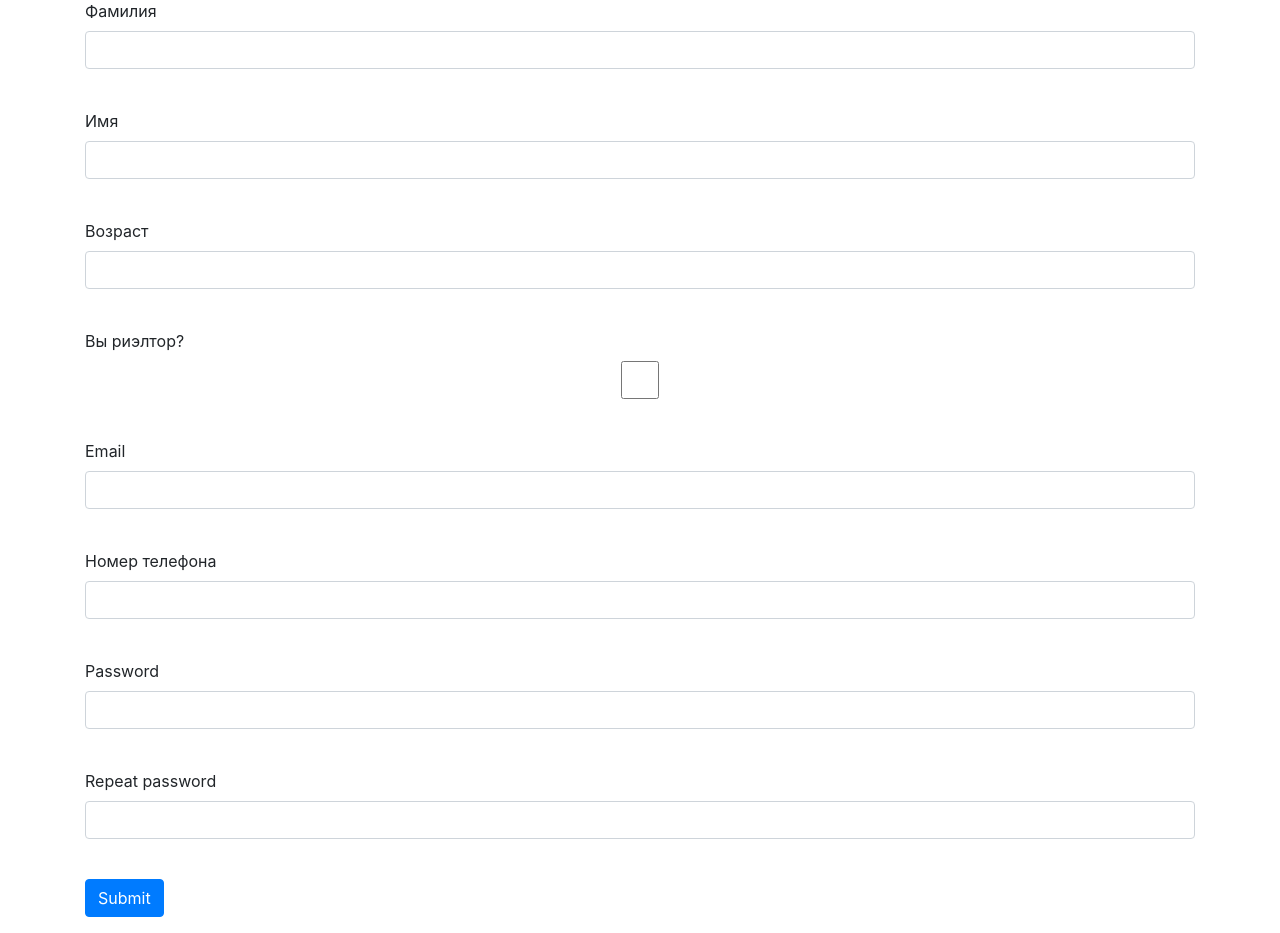
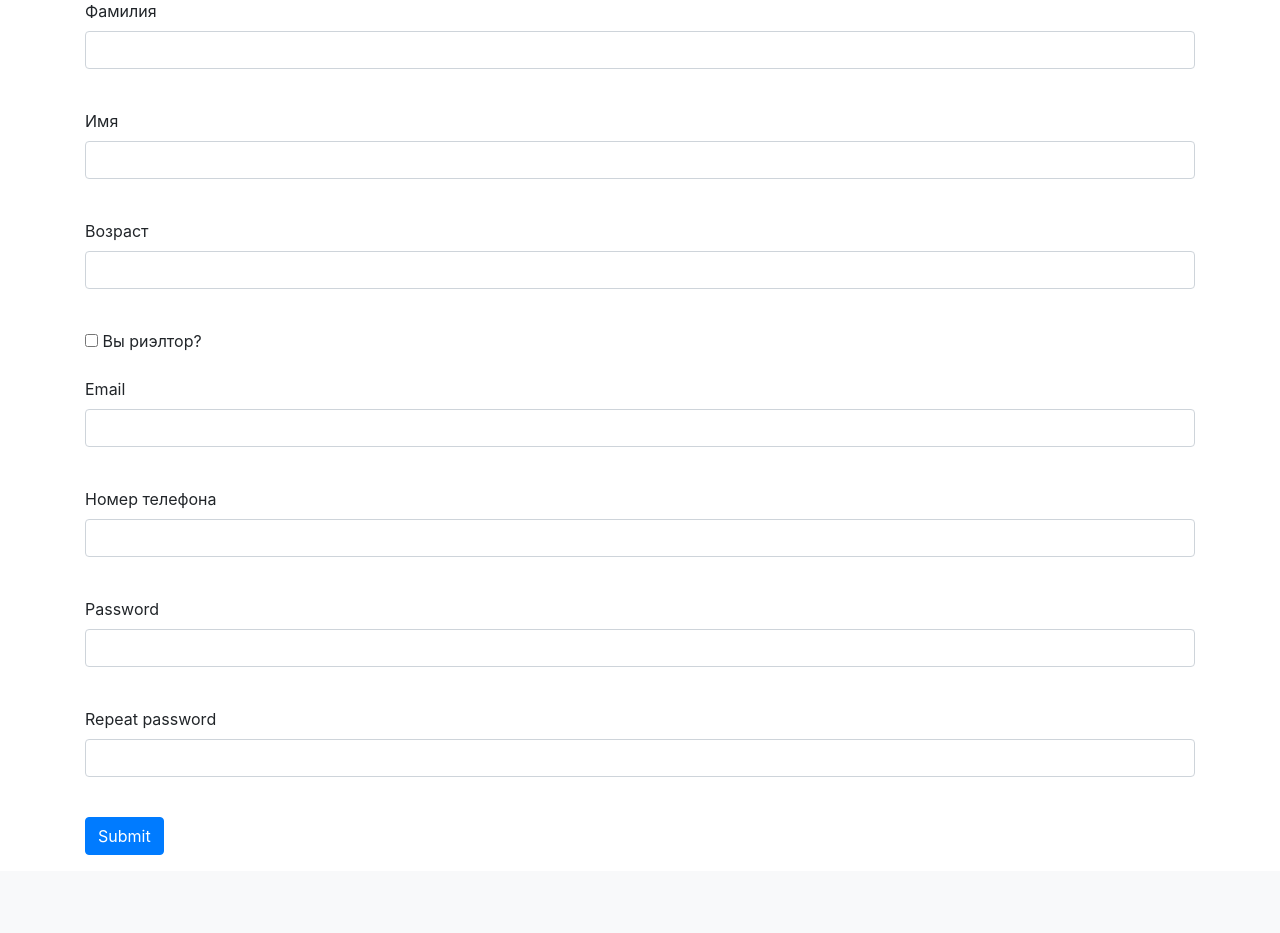
Before and after one commit to danilakom/project-3, a Flask app: page /register in a window 1280 px wide. Shown: the part 127-1060 px from the top of the page. After the commit the page ends 982 px from the top, so only its background shows below. Run offline with Flask 2, Linux system fonts and the light colour scheme; some libraries are stand-ins or nearby versions.

Commit message:
Edited register form

```diff
--- a/templates/register.html
+++ b/templates/register.html
@@ -35,15 +35,7 @@
                         </p>
                     {% endfor %}
                 </p>
-                <p>
-                    {{ form.is_realtor.label }}<br>
-                    {{ form.is_realtor(class="form-control") }}<br>
-                    {% for error in form.is_realtor.errors %}
-                        <p class="alert alert-danger" role="alert">
-                            {{ error }}
-                        </p>
-                    {% endfor %}
-                </p>
+                <p>{{ form.is_realtor() }} {{ form.is_realtor.label }}</p>
                 <p>
                     {{ form.email.label }}<br>
                     {{ form.email(class="form-control", type="email") }}<br>
```
